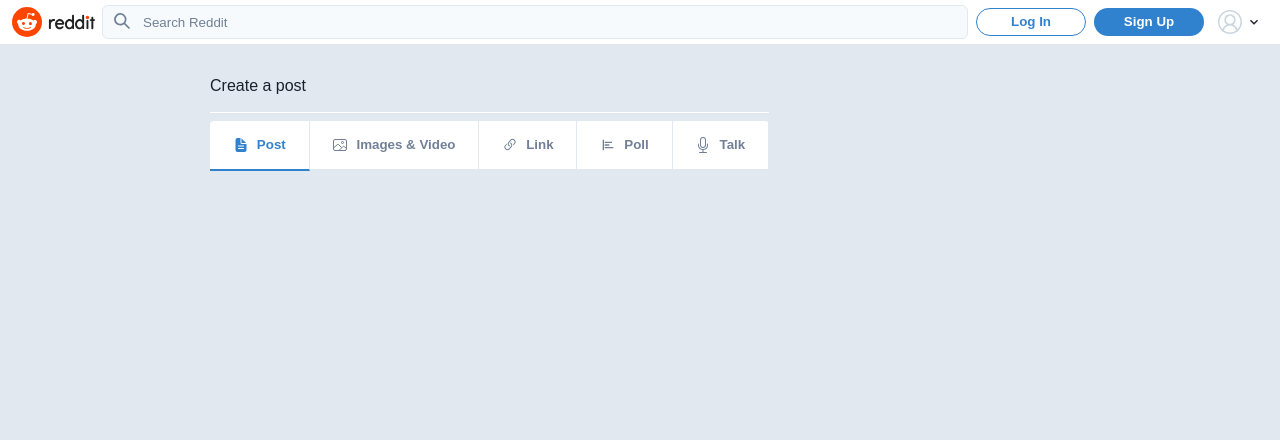
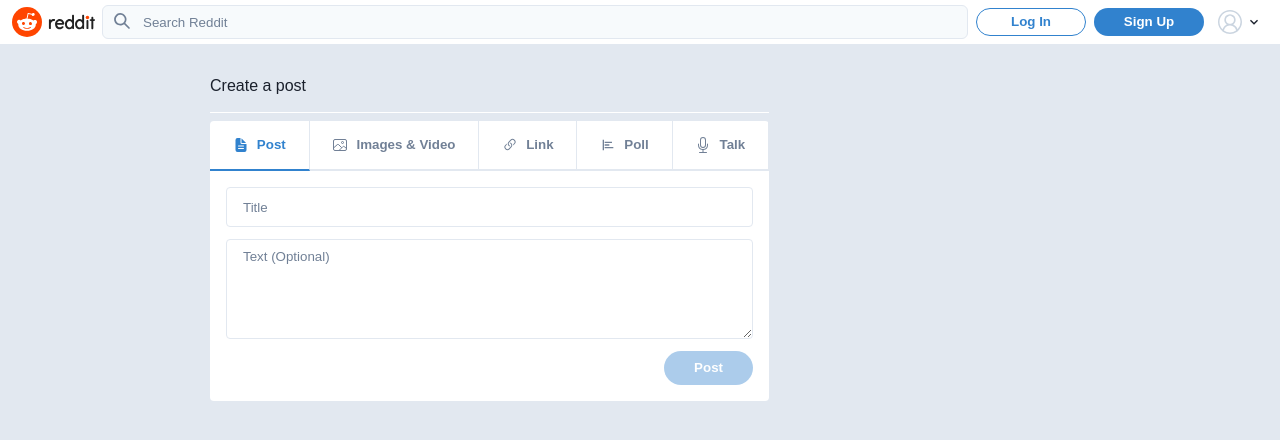
Before and after one commit to At0kSharma/posty, a Next.js app: page /r/1/submit in a window 1280 px wide. Shown: the top 440 px of the page. Built offline with nearby package versions, Linux system fonts and the light colour scheme; no server answers.

Commit message:
Post Form
build post form

```diff
--- a/src/components/Posts/NewPostForm.tsx
+++ b/src/components/Posts/NewPostForm.tsx
@@ -4,10 +4,12 @@
 import { IoDocumentText, IoImageOutline } from "react-icons/io5";
 import { BiPoll } from "react-icons/bi";
 import TabItem from "./TabItem";
+import TextInputs from "./PostForm/TextInputs";
+import ImageUpload from "./PostForm/ImageUpload";
 
 type NewPostFormProps = {};
 
-const formTabs = [
+const formTabs: TabItemType[] = [
   {
     title: "Post",
     icon: IoDocumentText,
@@ -37,17 +39,53 @@
 
 const NewPostForm: React.FC<NewPostFormProps> = () => {
   const [selectTab, setSelectedTab] = useState(formTabs[0].title);
+
+  const [textInputs, setTextInputs] = useState({
+    title: "",
+    body: "",
+  });
+  const [selectedFile, setSelectedFile] = useState<string>();
+  const [loading, setLoading] = useState(false);
+
+  const handleCreatePost = async () => {};
+
+  const onSelectImage = () => {};
+
+  const onTextChange = (
+    event: React.ChangeEvent<HTMLInputElement | HTMLTextAreaElement>
+  ) => {
+    const {
+      target: { name, value },
+    } = event;
+    setTextInputs((prev) => ({
+      ...prev,
+      [name]: value,
+    }));
+  };
+
   return (
     <Flex direction="column" bg="white" borderRadius={4} mt={2}>
       <Flex width="100%">
         {formTabs.map((item) => (
           <TabItem
+            key={item.title}
             item={item}
             selected={item.title === selectTab}
             setSelectedTab={setSelectedTab}
           />
         ))}
       </Flex>
+      <Flex p={4}>
+        {selectTab === "Post" && (
+          <TextInputs
+            textInput={textInputs}
+            handleCreatePost={handleCreatePost}
+            onChange={onTextChange}
+            loading={loading}
+          />
+        )}
+        {selectTab === "Images & Video" && <ImageUpload />}
+      </Flex>
     </Flex>
   );
 };
--- /dev/null
+++ b/src/components/Posts/PostForm/ImageUpload.tsx
@@ -0,0 +1,13 @@
+import { Flex } from "@chakra-ui/react";
+import React from "react";
+
+type ImageUploadProps = {};
+
+const ImageUpload: React.FC<ImageUploadProps> = () => {
+  return (
+    <Flex justify="center" align="center" width="100%">
+      Image Upload
+    </Flex>
+  );
+};
+export default ImageUpload;
--- /dev/null
+++ b/src/components/Posts/PostForm/TextInputs.tsx
@@ -0,0 +1,59 @@
+import { Button, Flex, Input, Stack, Textarea } from "@chakra-ui/react";
+import React from "react";
+
+type TextInputsProps = {
+  textInput: {
+    title: string;
+    body: string;
+  };
+  onChange: (
+    event: React.ChangeEvent<HTMLInputElement | HTMLTextAreaElement>
+  ) => void;
+  handleCreatePost: () => void;
+  loading: boolean;
+};
+
+const TextInputs: React.FC<TextInputsProps> = ({
+  textInput,
+  onChange,
+  handleCreatePost,
+  loading,
+}) => {
+  return (
+    <Stack spacing={3} width="100%">
+      <Input
+        name="title"
+        value={textInput.title}
+        onChange={onChange}
+        fontSize="10pt"
+        borderRadius={4}
+        placeholder="Title"
+        _placeholder={{ color: "gray.500" }}
+        _focus={{ outline: "none", bg: "white", border: "1px solid black" }}
+      />
+      <Textarea
+        name="body"
+        fontSize="10pt"
+        borderRadius={4}
+        value={textInput.body}
+        onChange={onChange}
+        height="100px"
+        placeholder="Text (Optional)"
+        _placeholder={{ color: "gray.500" }}
+        _focus={{ outline: "none", bg: "white", border: "1px solid black" }}
+      />
+      <Flex justify="flex-end">
+        <Button
+          height="34px"
+          padding="0px 30px"
+          isDisabled={!textInput.title}
+          isLoading={loading}
+          onClick={handleCreatePost}
+        >
+          Post
+        </Button>
+      </Flex>
+    </Stack>
+  );
+};
+export default TextInputs;
--- a/src/components/Posts/TabItem.tsx
+++ b/src/components/Posts/TabItem.tsx
@@ -1,9 +1,9 @@
 import React from "react";
-import { TabItem } from "./NewPostForm";
+import { TabItemType } from "./NewPostForm";
 import { Flex, Icon, Text } from "@chakra-ui/react";
 
 type TabItemProps = {
-  item: TabItem;
+  item: TabItemType;
   selected: boolean;
   setSelectedTab: (value: string) => void;
 };
```
